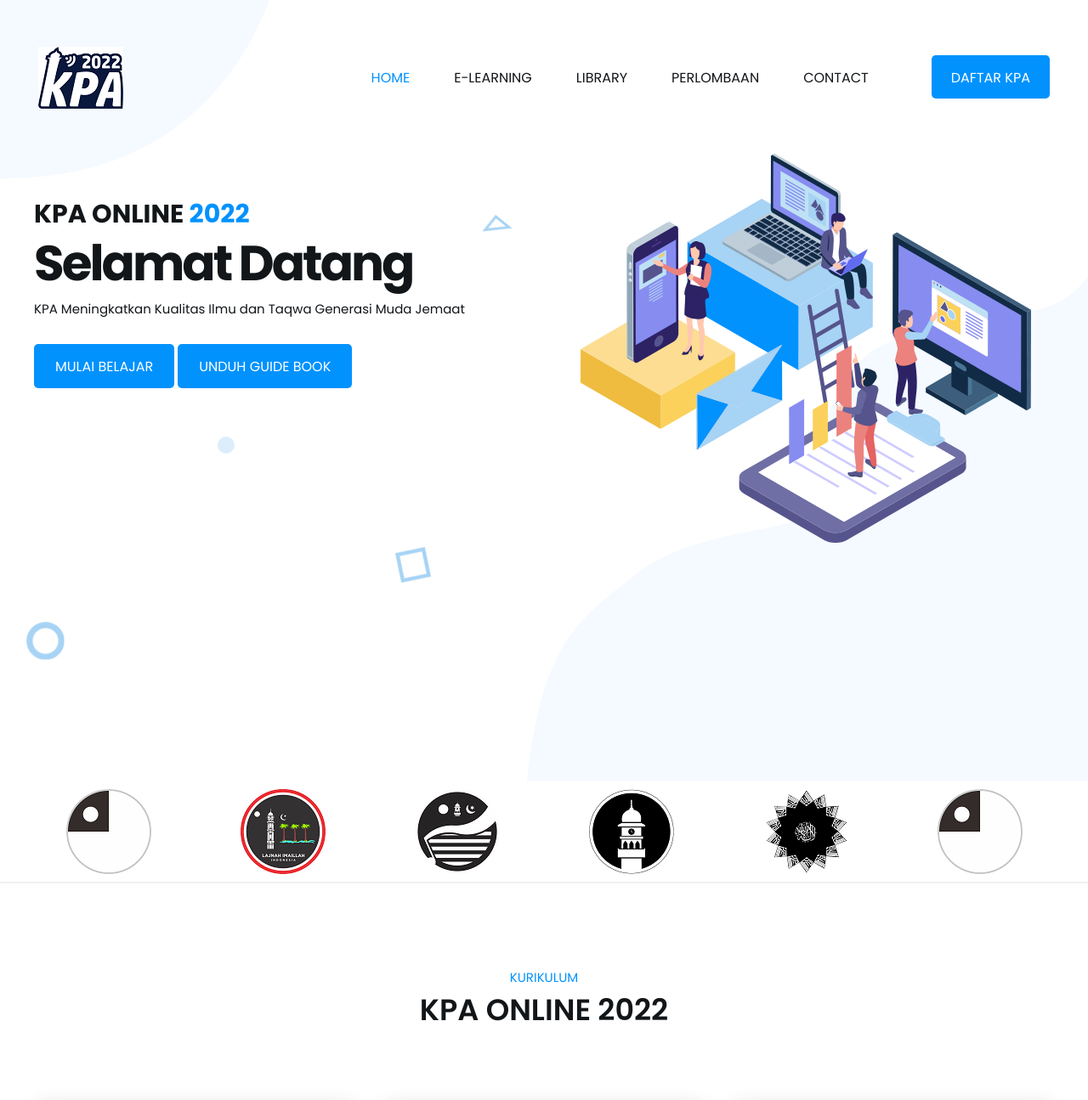
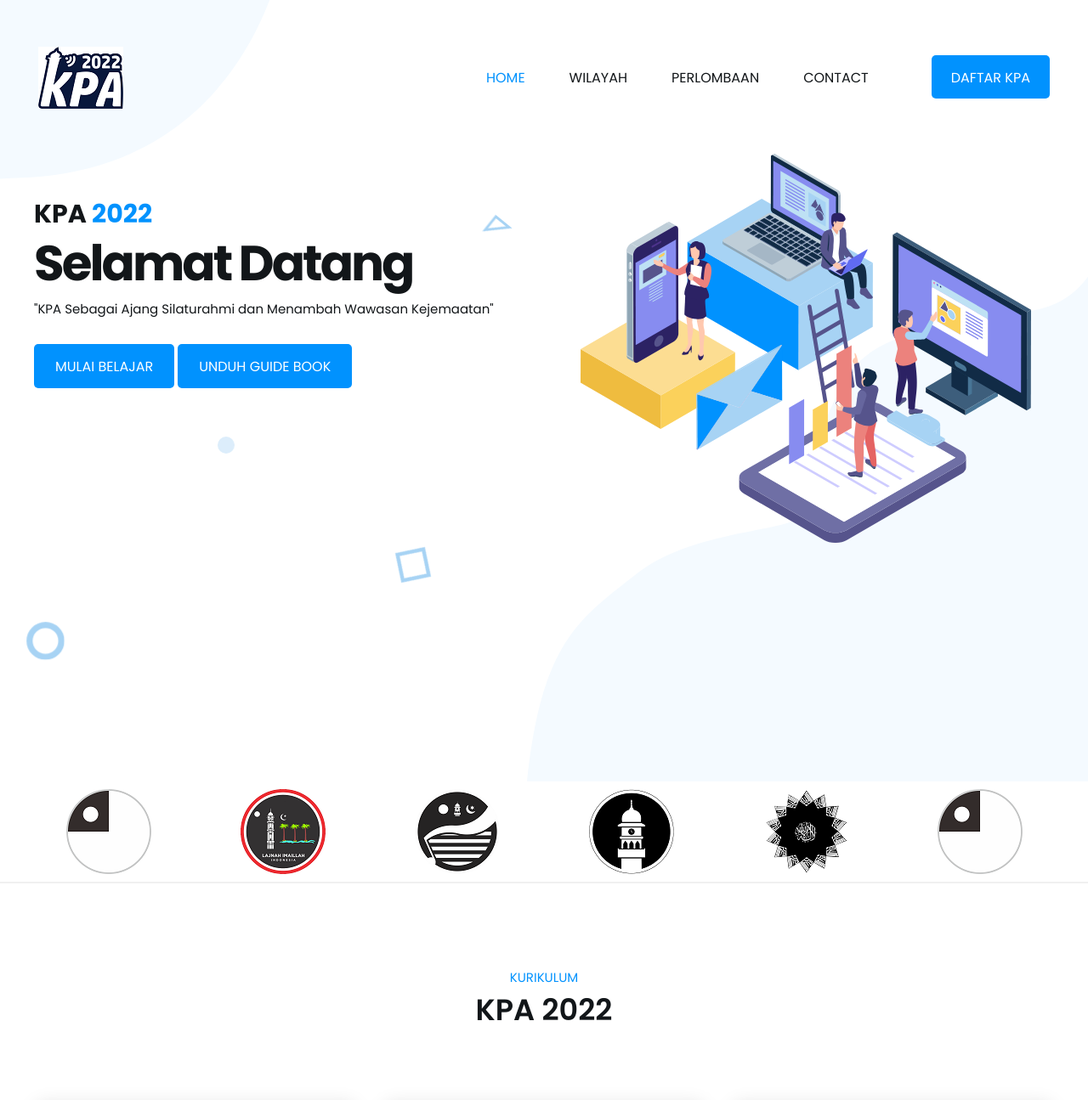
Before and after one commit to BagjaAb21/KPA-2022-V.2, a plain HTML site: page index.html in a window 1280 px wide. Shown: the top 1295 px of the page at 85% size. Drawn offline with Linux system fonts and the light colour scheme.

Commit message:
fix wrong script-2

```diff
--- a/index.html
+++ b/index.html
@@ -1,7 +1,7 @@
 <!DOCTYPE html>
 <html lang="en">
   <head>
-    <title>KPA ONLINE 2022</title>
+    <title>KPA 2022</title>
     <meta charset="utf-8" />
     <meta
       name="viewport"
@@ -70,22 +70,14 @@
                   >HOME</a
                 >
               </li>
-              <li class="nav-item">
-                <a
-                  class="nav-link fadeinleftbig hidden delay2"
-                  href="https://learn.kpaonline.id"
-                  target="_blank"
-                  rel="noopener noreferrer"
-                  >E-LEARNING</a
-                >
-              </li>
+
               <li class="nav-item">
                 <a
                   class="nav-link fadeinleftbig hidden delay3"
-                  href="https://library.kpaonline.id"
+                  href="#"
                   target="_blank"
                   rel="noopener noreferrer"
-                  >LIBRARY</a
+                  >WILAYAH</a
                 >
               </li>
               <li class="nav-item">
@@ -319,7 +311,7 @@
                   }
                 </style>
               </defs>
-              <title>Kpa Online 2022</title>
+              <title>Kpa 2022</title>
               <path
                 class="cls-4"
                 d="M766.87,597.9l22.23-27,27,22.23-22.23,27Z"
@@ -356,10 +348,11 @@
           <div class="row">
             <div class="col-xs-12 col-lg-6 center-content order-2 order-lg-1">
               <div class="banner-content fadeInLeft hidden">
-                <p class="banner-heading mb-0">KPA ONLINE <span>2022</span></p>
+                <p class="banner-heading mb-0">KPA <span>2022</span></p>
                 <h1 class="head-one">Selamat Datang</h1>
                 <p class="banner-p">
-                  KPA Meningkatkan Kualitas Ilmu dan Taqwa Generasi Muda Jemaat
+                  "KPA Sebagai Ajang Silaturahmi dan Menambah Wawasan
+                  Kejemaatan"
                 </p>
                 <a
                   href="https://learn.kpaonline.id/"
@@ -588,7 +581,7 @@
           <div class="container">
             <div class="section-title fadeIn hidden">
               <span class="section-span">KURIKULUM</span>
-              <h2 class="head-two">KPA ONLINE 2022</h2>
+              <h2 class="head-two">KPA 2022</h2>
             </div>
             <div class="service-detail-grp">
               <div class="row">
@@ -708,7 +701,7 @@
           <div class="container">
             <div class="section-title fadeIn hidden" style="margin-top: 5rem">
               <span class="section-span info-span">KURIKULUM</span>
-              <h2 class="head-two">KPA ONLINE 2022</h2>
+              <h2 class="head-two">KPA 2022</h2>
             </div>
             <div class="service-detail-grp">
               <div class="container">
@@ -1556,7 +1549,7 @@
                 <div class="w-100">
                   <p class="mb-0">
                     <a href="index.html" target="_blank" title="TemplatesCoder"
-                      >KPA ONLINE 2022</a
+                      >KPA 2022</a
                     >
                     &copy; All Rights Reserved
                   </p>
```
